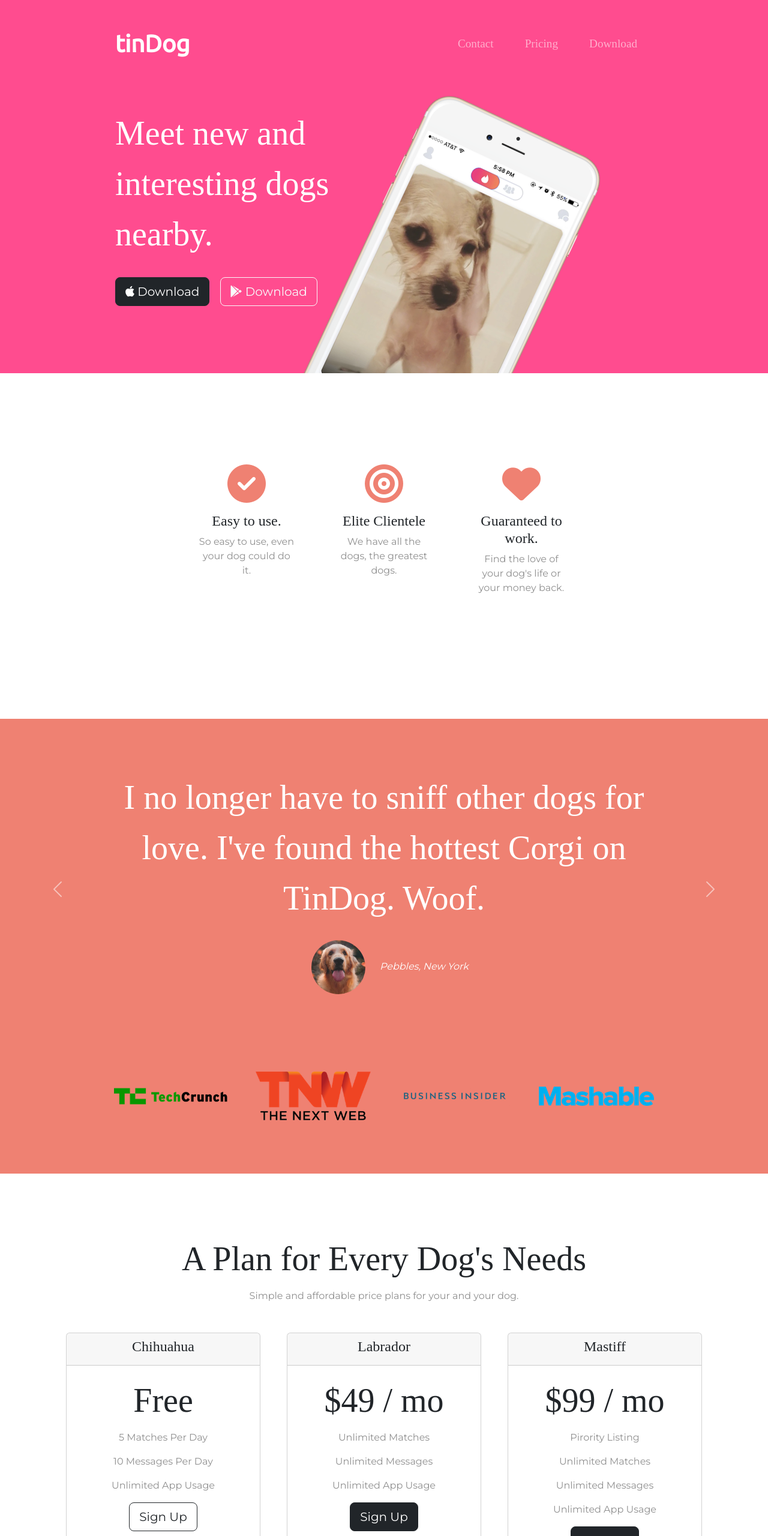
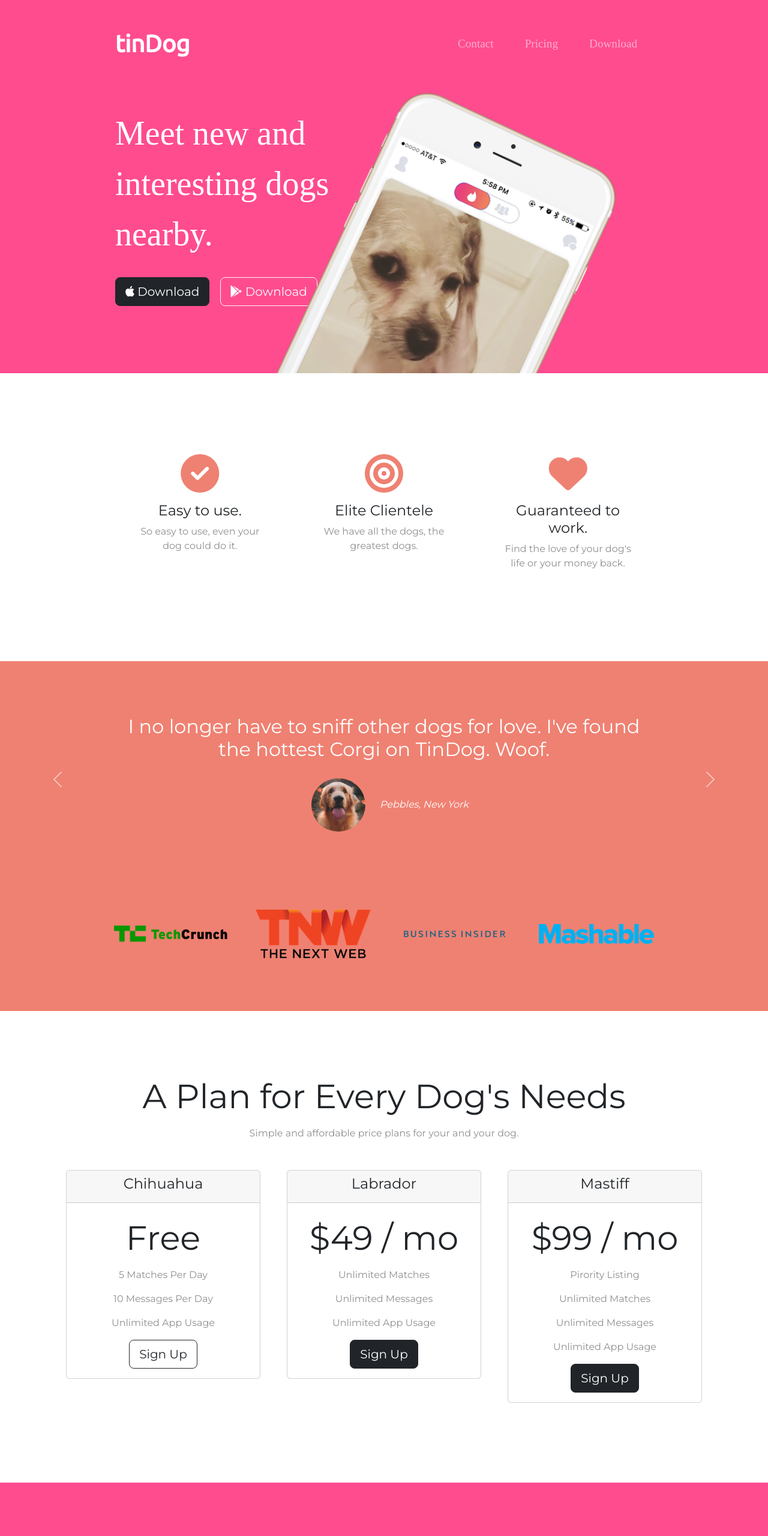
Before and after one commit to pkumars397/Tindog-site, a plain HTML site: page index.html in a window 1280 px wide. Shown: the top 2560 px of the page at 60% size. Drawn offline with nearby package versions, Linux system fonts and the light colour scheme.

Commit message:
finally updated

```diff
--- a/css/styles.css
+++ b/css/styles.css
@@ -1,35 +1,47 @@
 body {
   font-family: "Montserrat", sans-serif;
+  text-align: center;
 }
-
-#title {
-  background-color: #ff4c8f;
-  color: #fff;
-}
-
-.container-fluid {
-  padding: 3% 15% 7%;
-}
-h1 {
-  font-family: "Montserrat-Black";
-  font-size: 3.5rem;
-  line-height: 1.5;
-}
-
-h2 {
-  font-family: "Montserrat-Black";
-  font-size: 3.5rem;
-  line-height: 1.5;
-}
-h3 {
-  font-family: "Montserrat-Bold";
-  font-size: 1.5rem;
+h1,
+h2,
+h3,
+h4,
+h5,
+h6 {
+  font-family: "Montserrat", sans-serif;
 }
 
 p {
   color: #8f8f8f;
 }
-/* NavBAR */
+
+/* Heading */
+
+.big-heading {
+  font-family: "Montserrat-Black";
+  font-size: 3.5rem;
+  line-height: 1.5;
+}
+.section-heading {
+  font-size: 3.5rem;
+  line-height: 1.5;
+}
+/* Containers */
+
+.container-fluid {
+  padding: 7% 15%;
+}
+/* Section */
+.colored-section{
+  background-color: #ff4c8f;
+  color: #fff;
+}
+.white-section{
+ background-color: #fff;
+}
+
+/* Navbar */
+
 .navbar {
   padding: 0 0 4.5rem;
 }
@@ -45,39 +57,39 @@ p {
   font-size: 1.2rem;
   font-family: "Montserrat-Light";
 }
-/* Download image */
+
+/* Buttons */
+
 .download-btn {
   margin: 5% 3% 5% 0%;
 }
+/* title section*/
+#title {
+  background-color: #ff4c8f;
+  color: #fff;
+  text-align: left;
+}
+#title .container-fluid {
+  padding: 3% 15% 7%;
+}
+/*Title img  */
 
-/*Title img  */
-.title-img {
-  width: 25%;
+.title-img{
+  width: 25%%;
   transform: rotate(25deg);
   position: absolute;
   right: 30%;
 }
 
-@media (max-width: 1240px) {
-  #title {
-    text-align: center;
-  }
-  .title-img {
-    position: static;
-    transform: rotate(0);
-  }
-}
-/* Features */
+/* Features section*/
 
 #features {
-  padding: 7% 13%;
-  background-color: #fff;
   position: relative;
-  z-index: 1;
 }
-
+.feature-title {
+  font-size: 1.5rem;
+}
 .feature-box {
-  text-align: center;
   padding: 5%;
 }
 
@@ -87,30 +99,27 @@ p {
 }
 
 .icon:hover {
-  color: #ff4c8f;
+  color: #ff4c68;
 }
 /* Testimonials section */
-#testimonials {
-  /* padding: 7% 15%; */
-  text-align: center;
+
+#testimonials{
   background-color: #ef8172;
-  color: #fff;
 }
-
+.testimonials-text {
+  font-size: 3.5rem;
+  line-height: 1.5;
+}
 .testimonials-img {
   width: 10%;
   border-radius: 100%;
   margin: 20px;
 }
 
-.carousel-item {
-  padding: 7% 15%;
-}
 /* Press section */
 
 #press {
   background-color: #ef8172;
-  text-align: center;
   padding-bottom: 3%;
 }
 
@@ -120,34 +129,22 @@ p {
 }
 
 /* Pricing section */
+
 #pricing {
   padding: 100px;
-  text-align: center;
 }
-
+.price-text {
+  font-size: 3.5rem;
+  line-height: 1.5;
+}
+.pricing-title {
+  font-size: 1.5rem;
+}
 .pricing-col {
   padding: 3% 2%;
 }
 
-/* CTA section */
-.cta-heading {
-  font-family: "Montserrat-Black";
-  font-size: 3.5rem;
-  line-height: 1.5;
-}
-
-#cta {
-  padding: 7% 15%;
-  background-color: #ff4c68;
-  color: #fff;
-  text-align: center;
-}
-
 /* Footer */
-#footer {
-  padding: 7% 15%;
-  text-align: center;
-}
 
 .social-icon {
   margin: 20px 10px;
@@ -165,3 +162,13 @@ p {
 .insta {
   color: #ce122e;
 }
+
+@media (max-width: 1240px) {
+  #title {
+    text-align: center;
+  }
+  .title-img {
+    position: static;
+    transform: rotate(0);
+  }
+}
```
